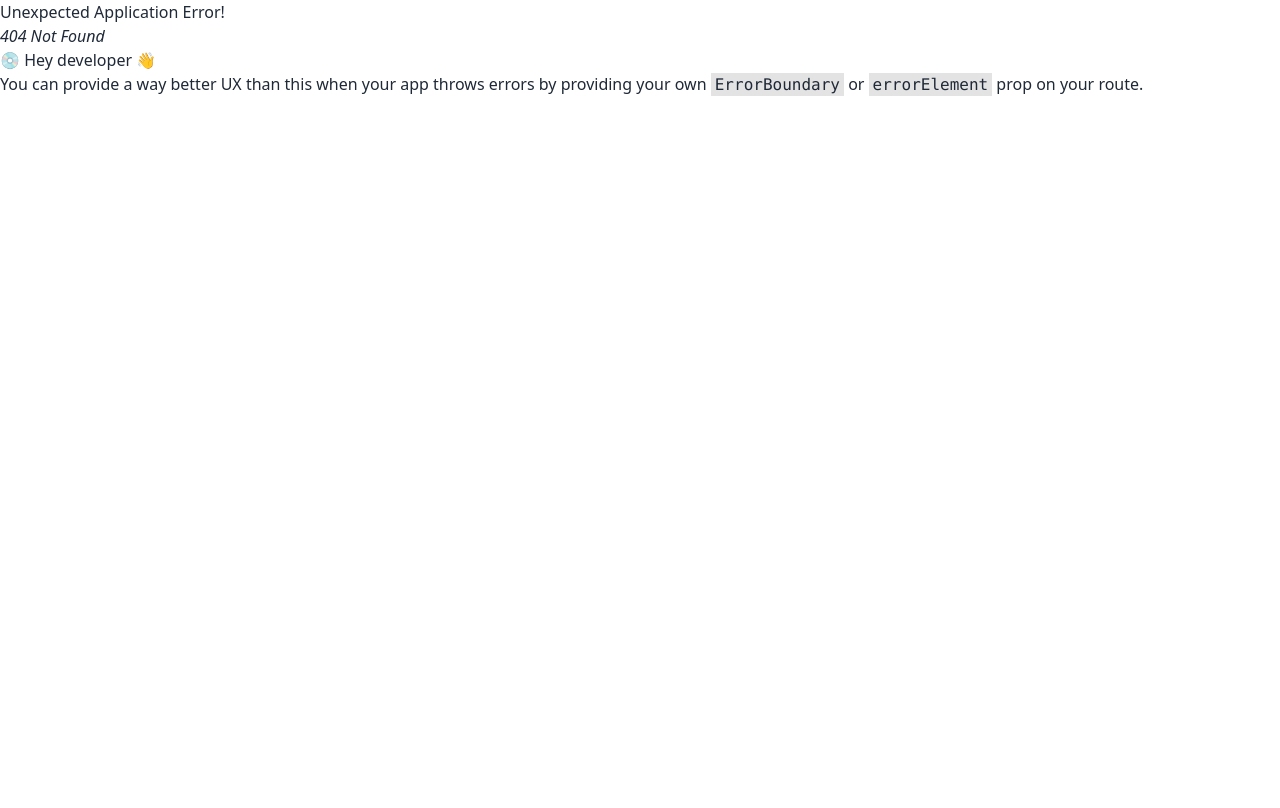
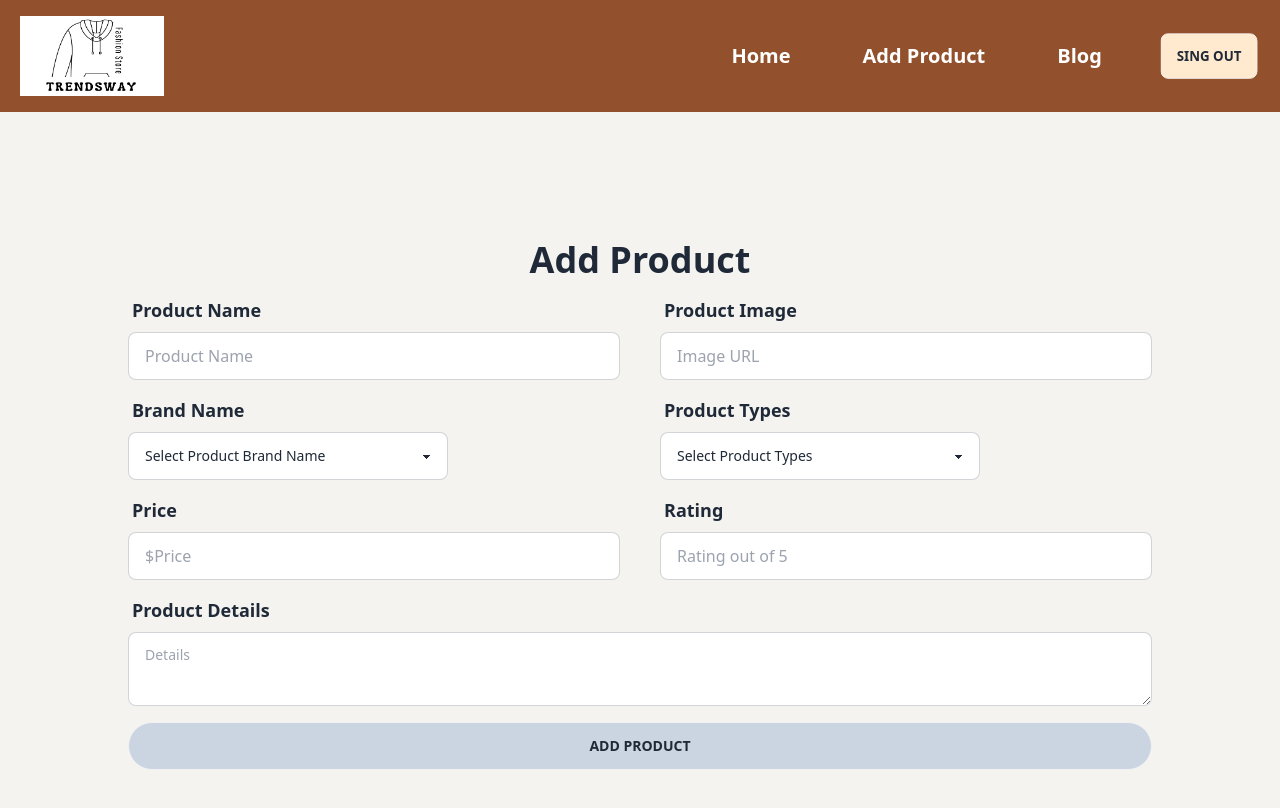
Before and after one commit to mehedihasanepu/TrendSway-client, a React (Vite) app: page /addProduct in a window 1280 px wide. Before the commit this address had no page. Shown: the top 808 px of the page. Built offline with nearby package versions, Linux system fonts and the light colour scheme.

Commit message:
Brands section complete with slider and brand products

```diff
--- /dev/null
+++ b/src/pages/AddProduct/AddProduct.jsx
@@ -0,0 +1,125 @@
+import { useState } from 'react';
+
+const AddProduct = () => {
+    const [brandName, setBrandName] = useState('');
+    const [productType, setProductType] = useState('');
+
+    const handleAddCoffee = (e) => {
+        e.preventDefault();
+        const form = new FormData(e.currentTarget);
+        const productName = form.get("productName");
+        const productImg = form.get("productImg");
+        const price = form.get("price");
+        const rating = form.get("rating");
+        const details = form.get("details");
+        const newProduct = { productName, productImg, brandName, productType, price, rating, details };
+        console.log(newProduct);
+
+
+        fetch('http://localhost:5000/products', {
+            method: 'POST',
+            headers: {
+                'content-type': 'application/json'
+            },
+            body: JSON.stringify(newProduct)
+        })
+            .then(res => res.json())
+            .then(data => {
+                console.log(data);
+                if (data.insertedId) {
+                    alert('new Product added')
+                    e.target.reset();
+                }
+            })
+
+    };
+
+    return (
+        <div>
+            <div className="bg-[#F4F3F0] p-24">
+                <form onSubmit={handleAddCoffee} className="card-body">
+                    <div>
+                        <h2 className="text-4xl font-bold text-center">Add Product</h2>
+                    </div>
+                    <div className="flex justify-between gap-10">
+                        <div className="form-control w-full">
+                            <label className="label">
+                                <span className="label-text text-lg font-semibold">Product Name</span>
+                            </label>
+                            <input type="text" name="productName" placeholder="Product Name" className="input input-bordered" />
+                        </div>
+                        <div className="form-control w-full">
+                            <label className="label">
+                                <span className="label-text text-lg font-semibold">Product Image</span>
+                            </label>
+                            <input type="text" name="productImg" placeholder="Image URL" className="input input-bordered" />
+                        </div>
+                    </div>
+                    <div className="flex justify-between gap-10">
+                        <div className="form-control w-full">
+                            <label className="label">
+                                <span className="label-text text-lg font-semibold">Brand Name</span>
+                            </label>
+                            <select
+                                name="brandName"
+                                value={brandName}
+                                onChange={(e) => setBrandName(e.target.value)}
+                                className="select select-bordered w-full max-w-xs"
+                            >
+                                <option value="" disabled>Select Product Brand Name</option>
+                                <option value="Nike">Nike</option>
+                                <option value="Adidas">Adidas</option>
+                                <option value="Gucci">Gucci</option>
+                                <option value="Zara">Zara</option>
+                                <option value="H&M">H&M</option>
+                                <option value="Levi's">Levi's</option>
+                            </select>
+                        </div>
+                        <div className="form-control w-full">
+                            <label className="label">
+                                <span className="label-text text-lg font-semibold">Product Types</span>
+                            </label>
+                            <select
+                                name="productType"
+                                value={productType}
+                                onChange={(e) => setProductType(e.target.value)}
+                                className="select select-bordered w-full max-w-xs"
+                            >
+                                <option value="" disabled>Select Product Types</option>
+                                <option value="Footwear">Footwear</option>
+                                <option value="Clothing">Clothing</option>
+                                <option value="Accessories">Accessories</option>
+                                <option value="Bags">Bags</option>
+                            </select>
+                        </div>
+                    </div>
+                    <div className="flex justify-between gap-10">
+                        <div className="form-control w-full">
+                            <label className="label">
+                                <span className="label-text text-lg font-semibold">Price</span>
+                            </label>
+                            <input type="text" name="price" placeholder="$Price" className="input input-bordered" />
+                        </div>
+                        <div className="form-control w-full">
+                            <label className="label">
+                                <span className="label-text text-lg font-semibold">Rating</span>
+                            </label>
+                            <input type="text" name="rating" placeholder="Rating out of 5" className="input input-bordered" />
+                        </div>
+                    </div>
+                    <div className="form-control">
+                        <label className="label">
+                            <span className="label-text text-lg font-semibold">Product Details</span>
+                        </label>
+                        <textarea type="text" name="details" className="textarea textarea-bordered" placeholder="Details"></textarea>
+                    </div>
+                    <div type="submit" className="form-control mt-2">
+                        <button className="btn rounded-3xl bg-slate-300">Add Product</button>
+                    </div>
+                </form>
+            </div>
+        </div>
+    );
+};
+
+export default AddProduct;
--- a/src/pages/BrandDetails/BrandDetails.jsx
+++ b/src/pages/BrandDetails/BrandDetails.jsx
@@ -9,6 +9,8 @@ import 'swiper/css/pagination';
 
 
 import './style.css'
+import { useEffect, useState } from "react";
+import BrandProducts from "../BrandProducts/BrandProducts";
 
 
 
@@ -19,13 +21,25 @@ const BrandDetails = () => {
     const { id } = useParams()
     const intId = parseInt(id)
     const detailes = lodaerData.find(brand => brand.id === intId)
-    const { title, slider_img3, slider_img2, slider_img1 } = detailes;
+    const { brand_name, title, slider_img3, slider_img2, slider_img1 } = detailes;
     console.log(detailes);
+
+
+    const [product, setProduct] = useState([]);
+    useEffect(() => {
+        fetch('http://localhost:5000/products')
+            .then(res => res.json())
+            .then(data => setProduct(data))
+    }, [])
+
+    const filteredProduct = product.filter(product => product.brandName === brand_name);
+    console.log(filteredProduct);
+
 
 
     return (
         <div>
-                <h2 className=" text-4xl lg:text-5xl text-center font-semibold pt-2">{title}</h2>
+            <h2 className=" text-4xl lg:text-5xl text-center font-semibold pt-2">{title}</h2>
             <div className=" mx-auto" >
                 <Swiper
                     spaceBetween={30}
@@ -60,6 +74,12 @@ const BrandDetails = () => {
                     </SwiperSlide>
                 </Swiper>
             </div>
+            <div className="grid grid-cols-3 gap-5">
+
+            {
+                filteredProduct.map(product=><BrandProducts key={product._id} product={product}></BrandProducts>)
+            }
+            </div>
         </div>
     );
 };
--- /dev/null
+++ b/src/pages/BrandProducts/BrandProducts.jsx
@@ -0,0 +1,34 @@
+import { Link } from "react-router-dom";
+
+const BrandProducts = ({ product }) => {
+    const { productName, productImg, brandName, productType, price, rating } = product;
+    return (
+        <div className="drop-shadow-2xl ">
+            <div className="card glass bg-stone-50 bg-opacity-70">
+                <figure className=""><img className="h-60 w-full rounded-t-2xl " src={productImg} alt="car!" /></figure>
+                <div className="card-body">
+                    <h2 className="card-title text-xl ">{productName}</h2>
+                    <h4 className="text-[17px] font-semibold text-[#ff4c05]" >Price ${price}</h4>
+                    <div className="flex justify-between">
+                        <h4 className="text-[17px] font-semibold text-[#ff4c05]" >Brand Name: {brandName}</h4>
+                        <h4 className="text-[17px] font-semibold text-[#ff4c05]" >Category: {productType}</h4>
+                    </div>
+                    <h4 className="text-[17px] font-semibold text-[#ff4c05]" >Rating: <span className="text-xl">{rating}</span>/5</h4>
+
+
+                    <div className="flex justify-between gap-5">
+                    <Link className="card-actions flex-1">
+                        <button className="btn bg-gradient-to-r from-[#ff4c05] to-[#ffa719] text-white w-full rounded-xl ">See Details !</button>
+                    </Link>
+                    <Link className="card-actions flex-1 ">
+                        <button className="btn bg-gradient-to-r from-[#ff4c05] to-[#ffa719] text-white w-full rounded-xl ">Update Product</button>
+                    </Link>
+
+                    </div>
+                </div>
+            </div>
+        </div>
+    );
+};
+
+export default BrandProducts;
--- a/src/pages/Home/Navbar/Navbar.jsx
+++ b/src/pages/Home/Navbar/Navbar.jsx
@@ -26,7 +26,7 @@ const Navbar = () => {
 
     const navLink = <>
         <NavLink className="text-xl font-semibold text-white p-2 px-4 rounded-lg lg:mr-10" to="/">Home</NavLink>
-        <NavLink className="text-xl font-semibold text-white p-2 px-4 rounded-lg lg:mr-10" to="/booking">Booking</NavLink>
+        <NavLink className="text-xl font-semibold text-white p-2 px-4 rounded-lg lg:mr-10" to="/addProduct">Add Product</NavLink>
         <NavLink className="text-xl font-semibold text-white p-2 px-4 rounded-lg lg:mr-10" to="/blog">Blog</NavLink>
         {/* {
             user ?
--- a/src/routers/Routers.jsx
+++ b/src/routers/Routers.jsx
@@ -4,6 +4,7 @@ import {
 import App from "../App";
 import Home from "../pages/Home/Home";
 import BrandDetails from "../pages/BrandDetails/BrandDetails";
+import AddProduct from "../pages/AddProduct/AddProduct";
 
 
 
@@ -12,15 +13,19 @@ import BrandDetails from "../pages/BrandDetails/BrandDetails";
     {
         path: "/",
         element: <App></App>,
-      children:[
+        children: [
             {
-            path:'/',
-            element:<Home></Home>
+                path: '/',
+                element: <Home></Home>
             },
             {
-            path:"/brandDetails/:id",
-            element:<BrandDetails></BrandDetails>,
-            loader:()=> fetch("/brand.json")
+                path: '/addProduct',
+                element:<AddProduct></AddProduct>
+            },
+            {
+                path: "/brandDetails/:id",
+                element: <BrandDetails></BrandDetails>,
+                loader: () => fetch("/brand.json")
             },
         ]
     },
```
Lines whose indentation alone changed are shown as unchanged.
